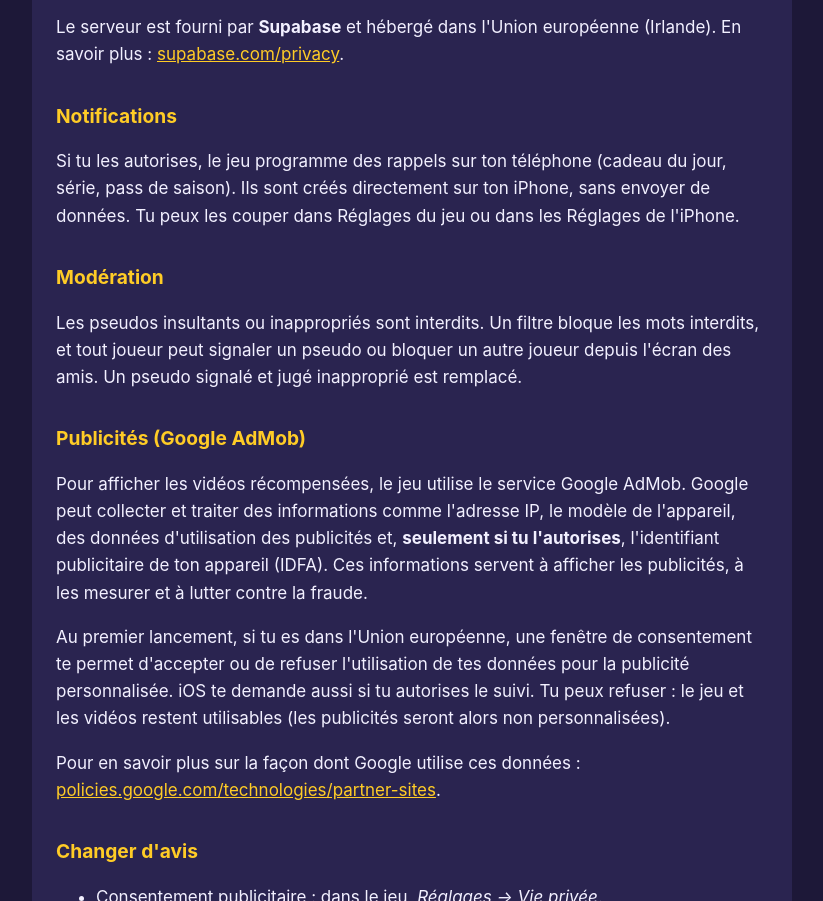
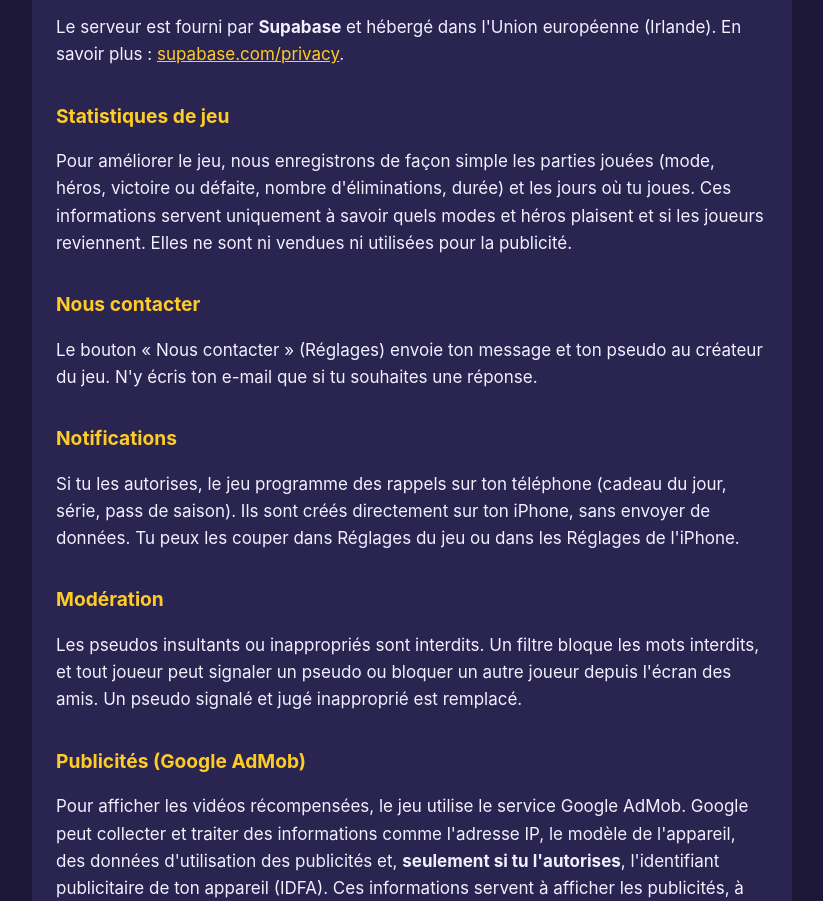
Before and after one commit to yestask-app/enemyclash-privacy, a plain HTML site: page index.html in a window 1280 px wide. Shown: the part 1247-2148 px from the top of the page, without its empty margins (228-1051 px from the left). Drawn offline with Linux system fonts and the light colour scheme.

Commit message:
Confidentialité : statistiques de jeu et bouton Nous contacter

```diff
--- a/index.html
+++ b/index.html
@@ -47,6 +47,12 @@
     <p>Les autres joueurs voient seulement ton pseudo, ton niveau, tes trophées, ton héros et ta dernière connexion (pour tes amis). Ces données servent uniquement au fonctionnement du jeu : elles ne sont ni vendues, ni utilisées pour la publicité.</p>
     <p>Le serveur est fourni par <strong>Supabase</strong> et hébergé dans l'Union européenne (Irlande). En savoir plus : <a href="https://supabase.com/privacy">supabase.com/privacy</a>.</p>
 
+    <h2>Statistiques de jeu</h2>
+    <p>Pour améliorer le jeu, nous enregistrons de façon simple les parties jouées (mode, héros, victoire ou défaite, nombre d'éliminations, durée) et les jours où tu joues. Ces informations servent uniquement à savoir quels modes et héros plaisent et si les joueurs reviennent. Elles ne sont ni vendues ni utilisées pour la publicité.</p>
+
+    <h2>Nous contacter</h2>
+    <p>Le bouton « Nous contacter » (Réglages) envoie ton message et ton pseudo au créateur du jeu. N'y écris ton e-mail que si tu souhaites une réponse.</p>
+
     <h2>Notifications</h2>
     <p>Si tu les autorises, le jeu programme des rappels sur ton téléphone (cadeau du jour, série, pass de saison). Ils sont créés directement sur ton iPhone, sans envoyer de données. Tu peux les couper dans Réglages du jeu ou dans les Réglages de l'iPhone.</p>
 
```
